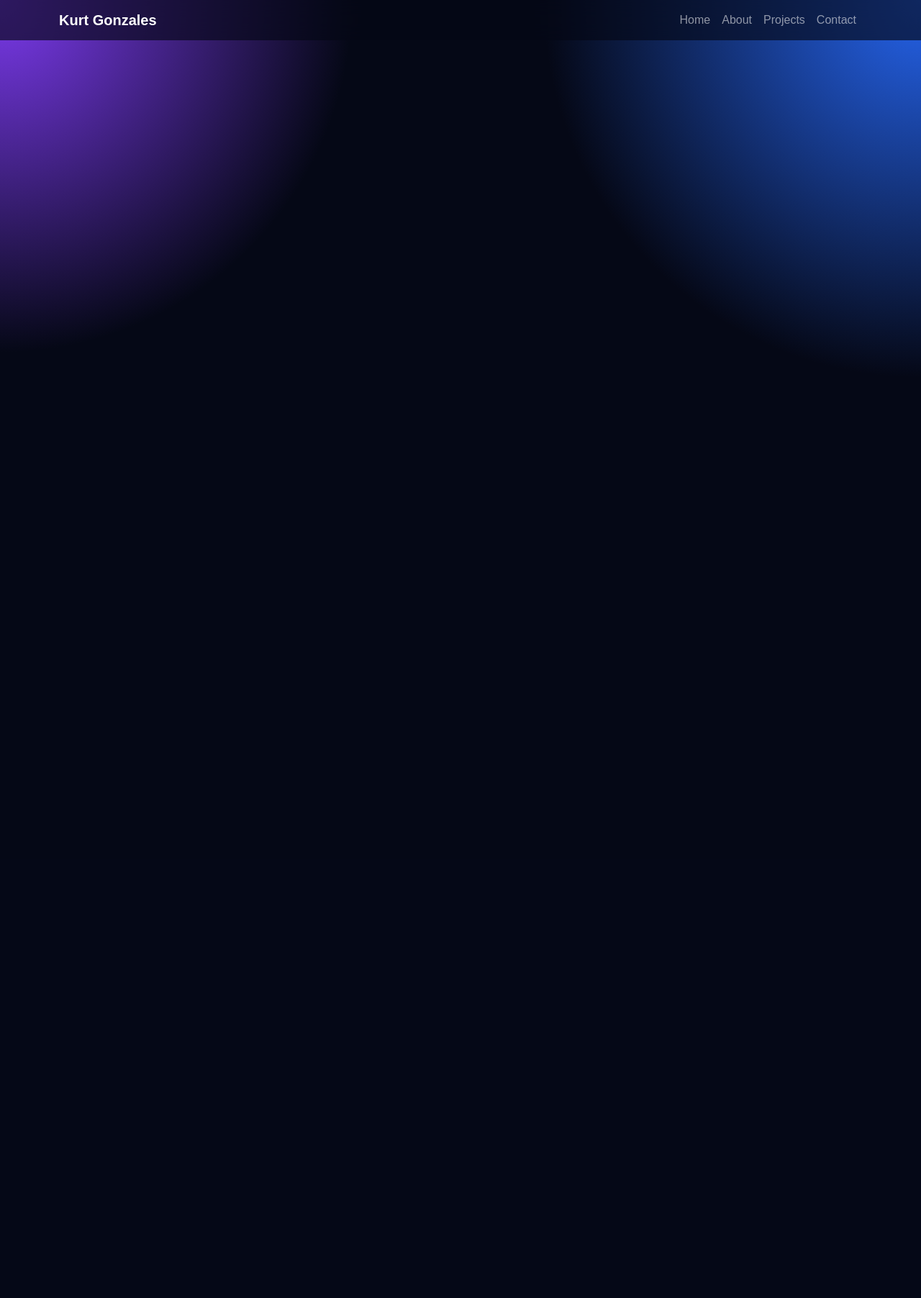
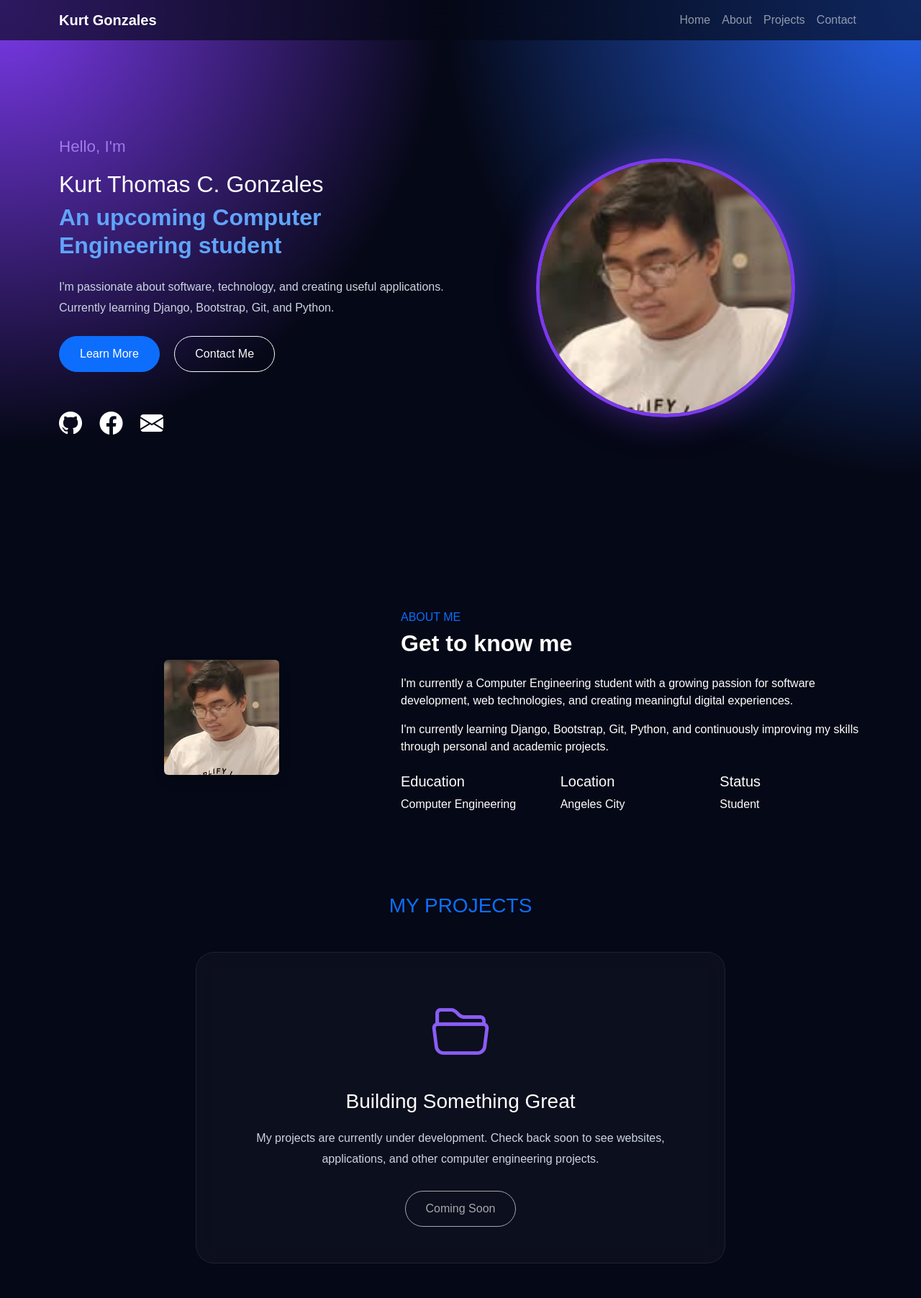
Before and after one commit to gkurtthomas/portfolio-site, a Django app: template main/templates/main/index.html in a window 1280 px wide. Shown: the whole page at 72% size. Before the commit the page ends 493 px from the top, so only its background shows below. Run offline with Django 5.2, Linux system fonts and the light colour scheme; the template is opened without the code that fills it, so the values that code supplies are empty.

Commit message:
Add Projects section

```diff
--- a/main/static/main/css/style.css
+++ b/main/static/main/css/style.css
@@ -53,12 +53,11 @@ body{
 
 }
 
-.hero h3{
-
+.subtitle{
     color:#60a5fa;
-
-    height:45px;
-
+    font-size:2rem;
+    font-weight:600;
+    margin-bottom:25px;
 }
 
 .hero-text{
@@ -126,3 +125,83 @@ body{
     transform:translateY(-5px);
 
 }
+
+.fade{
+
+opacity:0;
+
+transform:translateY(60px);
+
+transition:1s;
+
+}
+
+.fade.show{
+
+opacity:1;
+
+transform:translateY(0);
+
+}
+
+/* =======================
+   Projects
+======================= */
+
+.projects{
+    padding-top:120px;
+    padding-bottom:120px;
+}
+
+.project-card{
+
+    background:rgba(255,255,255,.03);
+
+    border:1px solid rgba(255,255,255,.08);
+
+    border-radius:25px;
+
+    padding:50px;
+
+    text-align:center;
+
+    backdrop-filter:blur(15px);
+
+    transition:.35s;
+}
+
+.project-card:hover{
+
+    transform:translateY(-8px);
+
+    border-color:#8b5cf6;
+
+    box-shadow:0 0 35px rgba(139,92,246,.25);
+
+}
+
+.project-icon{
+
+    font-size:5rem;
+
+    color:#8b5cf6;
+
+    margin-bottom:20px;
+
+}
+
+.project-card h3{
+
+    margin-bottom:20px;
+
+}
+
+.project-card p{
+
+    color:#cbd5e1;
+
+    line-height:1.8;
+
+    margin-bottom:30px;
+
+}
--- a/main/static/main/js/script.js
+++ b/main/static/main/js/script.js
@@ -0,0 +1,21 @@
+// Fade Animation
+
+const observer = new IntersectionObserver((entries)=>{
+
+entries.forEach(entry=>{
+
+if(entry.isIntersecting){
+
+entry.target.classList.add("show");
+
+}
+
+});
+
+});
+
+document.querySelectorAll(".fade").forEach(section=>{
+
+observer.observe(section);
+
+});
--- a/main/templates/main/index.html
+++ b/main/templates/main/index.html
@@ -66,11 +66,13 @@ data-bs-target="#nav">
 Hello, I'm
 </p>
 
-<h1>
-Kurt Gonzales
-</h1>
+<h2>
+Kurt Thomas C. Gonzales
+</h2>
 
-<h3 id="typing"></h3>
+<h3 class="subtitle">
+    An upcoming Computer Engineering student
+</h3>
 
 <p class="hero-text">
 
@@ -102,8 +104,6 @@ Contact Me
 
 <i class="bi bi-github"></i>
 
-<i class="bi bi-linkedin"></i>
-
 <i class="bi bi-facebook"></i>
 
 <i class="bi bi-envelope-fill"></i>
@@ -127,8 +127,7 @@ alt="Profile">
 
 </section>
 
-<section id="about"
-class="about py-5 fade">
+<section id="about" class="about py-5 fade">
 
 <div class="container">
 
@@ -209,4 +208,46 @@ through personal and academic projects.
 </div>
 
 </section>
+
+<section id="projects" class="projects py-5 fade">
+
+    <div class="container">
+
+        <div class="text-center mb-5">
+
+            <h3 class="text-primary">MY PROJECTS</h3>
+
+        </div>
+
+        <div class="row justify-content-center">
+
+            <div class="col-lg-8">
+
+                <div class="project-card">
+
+                    <div class="project-icon">
+                        <i class="bi bi-folder2-open"></i>
+                    </div>
+
+                    <h3>Building Something Great</h3>
+
+                    <p>
+                        My projects are currently under development.
+                        Check back soon to see websites, applications,
+                        and other computer engineering projects.
+                    </p>
+
+                    <button class="btn btn-outline-light" disabled>
+                        Coming Soon
+                    </button>
+
+                </div>
+
+            </div>
+
+        </div>
+
+    </div>
+
+</section>
 {% endblock %}
--- a/main/views.py
+++ b/main/views.py
@@ -2,4 +2,4 @@ from django.shortcuts import render
 
 # Create your views here.
 def home(request):
-    return render(request, "main/home.html")
+    return render(request, "main/index.html")
--- a/portfolio/urls.py
+++ b/portfolio/urls.py
@@ -15,8 +15,9 @@ Including another URLconf
     2. Add a URL to urlpatterns:  path('blog/', include('blog.urls'))
 """
 from django.contrib import admin
-from django.urls import path
+from django.urls import path, include
 
 urlpatterns = [
-    path('admin/', admin.site.urls),
+    path("admin/", admin.site.urls),
+    path("", include("main.urls")),
 ]
```
